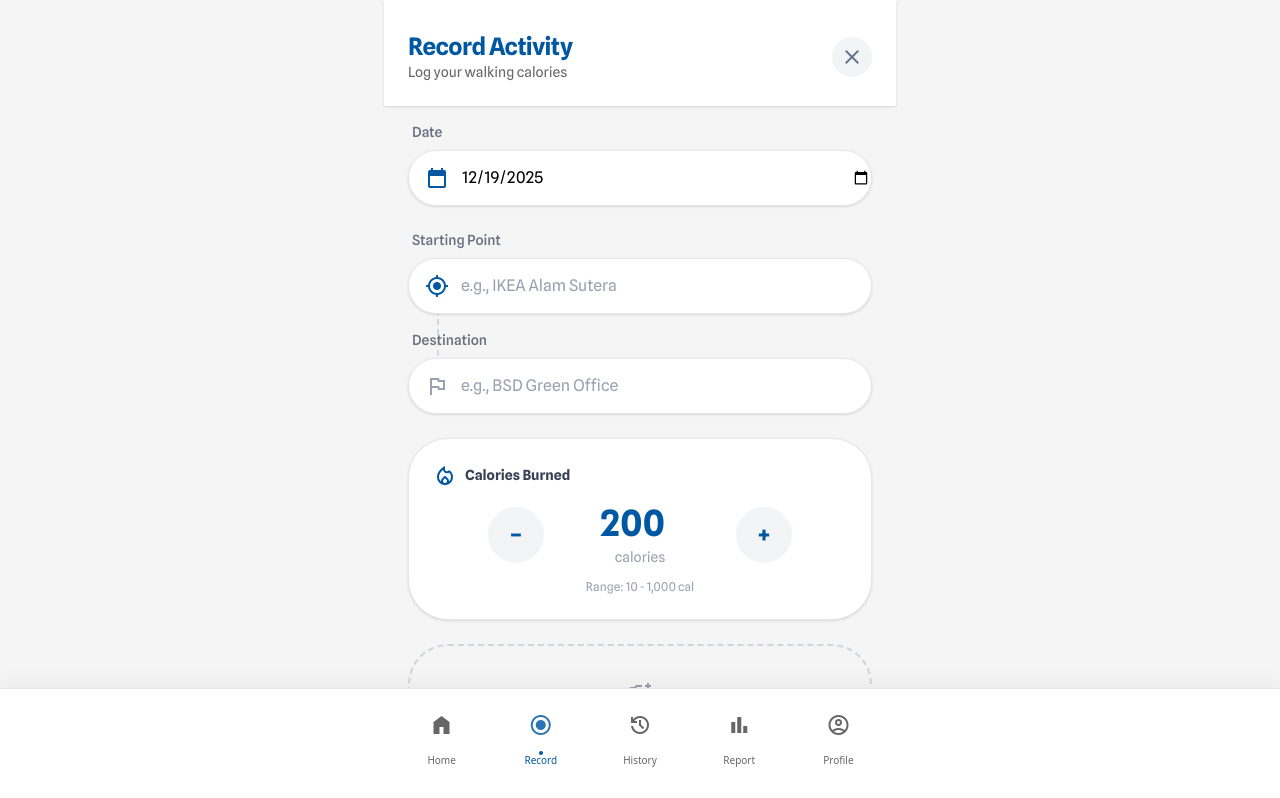
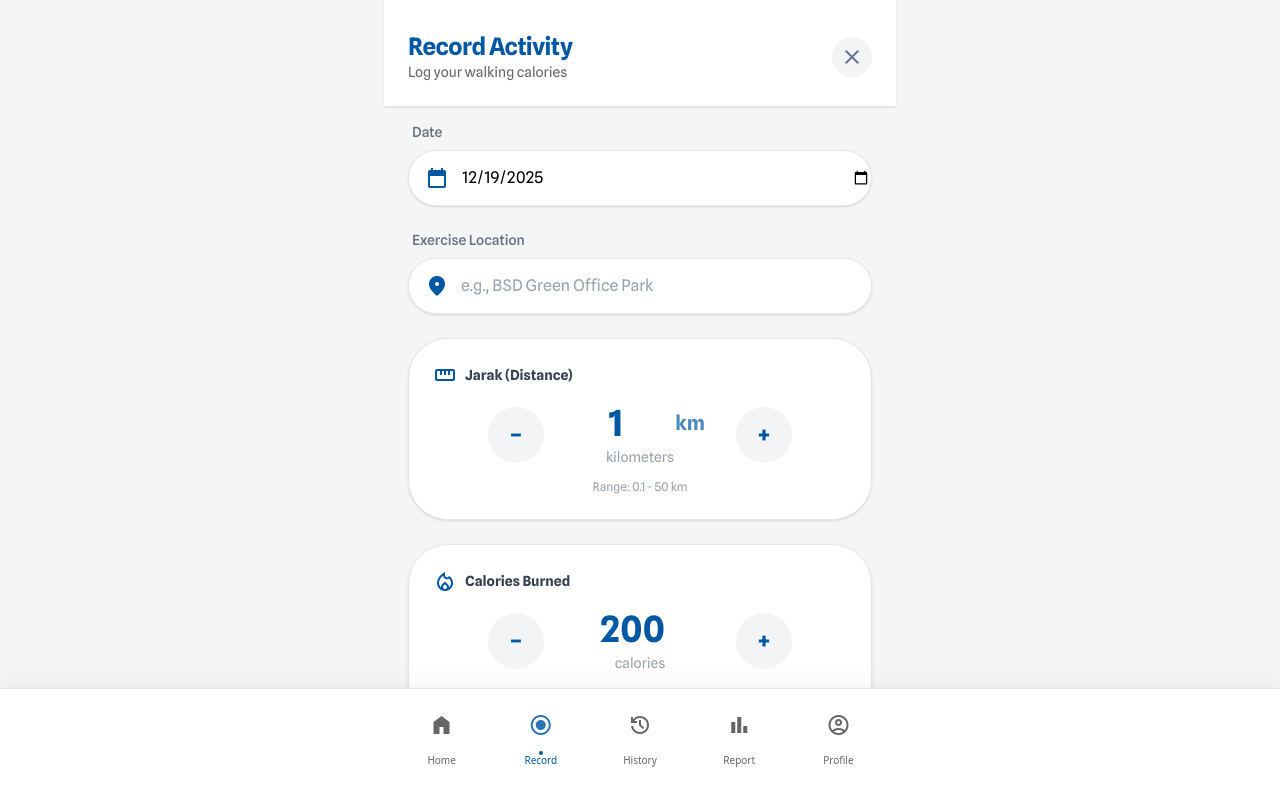
Before and after one commit to ilhaminudin24/ITDigital-wellbeing, a Next.js app: page /record in a window 1280 px wide. Shown: the top 798 px of the page. Built offline with nearby package versions, Linux system fonts and the light colour scheme.

Commit message:
Added Distance

```diff
--- a/src/app/dashboard/page.tsx
+++ b/src/app/dashboard/page.tsx
@@ -128,10 +128,10 @@ export default function Dashboard() {
                                         </div>
                                         <div className="flex-1">
                                             <p className="text-text-dark font-medium">
-                                                {activity.locationFrom} → {activity.locationTo}
+                                                {activity.location}
                                             </p>
                                             <p className="text-text-muted text-xs">
-                                                {new Date(activity.date).toLocaleDateString('en-US', {
+                                                {activity.distance} km • {new Date(activity.date).toLocaleDateString('en-US', {
                                                     month: 'short',
                                                     day: 'numeric',
                                                     year: 'numeric'
--- a/src/app/history/page.tsx
+++ b/src/app/history/page.tsx
@@ -17,9 +17,9 @@ interface Activity {
     date: { day: number; month: string };
     title: string;
     calories: number;
+    distance: number;
     photo?: string;
-    startPoint: string;
-    endPoint: string;
+    location: string;
 }
 
 export default function HistoryPage() {
@@ -38,11 +38,11 @@ export default function HistoryPage() {
                 day: date.getDate(),
                 month: monthNames[date.getMonth()]
             },
-            title: `${act.locationFrom} → ${act.locationTo}`,
+            title: act.location,
             calories: act.calories,
+            distance: act.distance,
             photo: act.photo || undefined,
-            startPoint: act.locationFrom,
-            endPoint: act.locationTo,
+            location: act.location,
         };
     };
 
--- a/src/app/record/page.tsx
+++ b/src/app/record/page.tsx
@@ -8,8 +8,8 @@ import { addActivity } from "@/lib/userData";
 export default function RecordPage() {
     const router = useRouter();
     const [date, setDate] = useState<string>(new Date().toISOString().split('T')[0]);
-    const [locationFrom, setLocationFrom] = useState<string>('');
-    const [locationTo, setLocationTo] = useState<string>('');
+    const [location, setLocation] = useState<string>('');
+    const [distance, setDistance] = useState<number>(1.0);
     const [calories, setCalories] = useState<number>(200);
     const [photo, setPhoto] = useState<string | null>(null);
     const [status, setStatus] = useState<'idle' | 'saving' | 'success'>('idle');
@@ -50,8 +50,15 @@ export default function RecordPage() {
             return;
         }
 
-        if (!locationFrom.trim() || !locationTo.trim()) {
-            setError('Please enter both start and end locations');
+        if (!location.trim()) {
+            setError('Please enter the exercise location');
+            setShake(true);
+            setTimeout(() => setShake(false), 500);
+            return;
+        }
+
+        if (distance <= 0 || distance > 50) {
+            setError('Distance must be between 0.1-50 km');
             setShake(true);
             setTimeout(() => setShake(false), 500);
             return;
@@ -64,8 +71,8 @@ export default function RecordPage() {
         setTimeout(() => {
             addActivity({
                 date,
-                locationFrom: locationFrom.trim(),
-                locationTo: locationTo.trim(),
+                location: location.trim(),
+                distance,
                 calories,
                 photo: photo || '',
             });
@@ -113,45 +120,66 @@ export default function RecordPage() {
                         </div>
                     </div>
 
-                    {/* Location Inputs */}
-                    <section className="relative flex flex-col gap-4">
-                        <div className="absolute left-[29px] top-12 bottom-12 w-0.5 border-l-2 border-dashed border-gray-300 z-0"></div>
-
-                        {/* Starting Point (A) */}
-                        <div className="relative z-10 group">
-                            <label className="block text-sm font-medium text-gray-500 mb-2 ml-1">Starting Point</label>
+                    {/* Exercise Location Input */}
+                    <div className="group">
+                        <label className="block text-sm font-medium text-gray-500 mb-2 ml-1">Exercise Location</label>
                         <div className="flex items-center w-full rounded-full bg-white border border-gray-200 focus-within:ring-2 focus-within:ring-primary overflow-hidden h-14 transition-all hover:bg-gray-50/50 shadow-sm">
                             <div className="pl-4 pr-3 flex items-center justify-center text-primary">
-                                    <span className="material-symbols-outlined filled">my_location</span>
+                                <span className="material-symbols-outlined filled">location_on</span>
                             </div>
                             <input
                                 className="w-full bg-transparent border-none text-black placeholder-gray-400 focus:ring-0 px-0 text-base focus:outline-none"
-                                    placeholder="e.g., IKEA Alam Sutera"
+                                placeholder="e.g., BSD Green Office Park"
                                 type="text"
-                                    value={locationFrom}
-                                    onChange={(e) => setLocationFrom(e.target.value)}
+                                value={location}
+                                onChange={(e) => setLocation(e.target.value)}
                                 style={{ color: 'black' }}
                             />
                         </div>
                     </div>
 
-                        {/* Destination (B) */}
-                        <div className="relative z-10 group">
-                            <label className="block text-sm font-medium text-gray-500 mb-2 ml-1">Destination</label>
-                            <div className="flex items-center w-full rounded-full bg-white border border-gray-200 focus-within:ring-2 focus-within:ring-primary overflow-hidden h-14 transition-all hover:bg-gray-50/50 shadow-sm">
-                                <div className="pl-4 pr-3 flex items-center justify-center text-gray-400">
-                                    <span className="material-symbols-outlined">flag</span>
+                    {/* Distance Input */}
+                    <section className="bg-white rounded-2xl p-6 border border-gray-200 shadow-sm">
+                        <div className="flex items-center gap-2 mb-4">
+                            <span className="material-symbols-outlined text-primary">straighten</span>
+                            <label className="text-sm font-bold text-gray-700">Jarak (Distance)</label>
                         </div>
+
+                        <div className="flex items-center justify-center gap-4">
+                            <button
+                                type="button"
+                                onClick={() => setDistance(Math.max(0.1, Math.round((distance - 0.5) * 10) / 10))}
+                                className="w-14 h-14 rounded-full bg-gray-100 hover:bg-gray-200 active:scale-95 transition-all flex items-center justify-center text-primary font-bold text-2xl"
+                            >
+                                −
+                            </button>
+                            <div className="flex-1 max-w-[160px]">
+                                <div className="flex items-center justify-center">
                                     <input
-                                    className="w-full bg-transparent border-none text-black placeholder-gray-400 focus:ring-0 px-0 text-base focus:outline-none"
-                                    placeholder="e.g., BSD Green Office"
-                                    type="text"
-                                    value={locationTo}
-                                    onChange={(e) => setLocationTo(e.target.value)}
-                                    style={{ color: 'black' }}
+                                        type="number"
+                                        value={distance}
+                                        onChange={(e) => setDistance(Math.max(0.1, Math.min(50, Number(e.target.value))))}
+                                        className="w-24 text-center text-4xl font-black text-primary bg-transparent border-none focus:outline-none focus:ring-0"
+                                        min={0.1}
+                                        max={50}
+                                        step={0.1}
                                     />
+                                    <span className="text-xl font-bold text-primary/70 ml-1">km</span>
                                 </div>
+                                <p className="text-center text-sm text-gray-400 mt-1">kilometers</p>
                             </div>
+                            <button
+                                type="button"
+                                onClick={() => setDistance(Math.min(50, Math.round((distance + 0.5) * 10) / 10))}
+                                className="w-14 h-14 rounded-full bg-gray-100 hover:bg-gray-200 active:scale-95 transition-all flex items-center justify-center text-primary font-bold text-2xl"
+                            >
+                                +
+                            </button>
+                        </div>
+
+                        <p className="text-center text-xs text-gray-400 mt-3">
+                            Range: 0.1 - 50 km
+                        </p>
                     </section>
 
                     {/* Calories Input */}
--- a/src/components/history/ActivityDetailModal.tsx
+++ b/src/components/history/ActivityDetailModal.tsx
@@ -7,9 +7,9 @@ interface Activity {
     date: { day: number; month: string };
     title: string;
     calories: number;
+    distance: number;
     photo?: string;
-    startPoint: string;
-    endPoint: string;
+    location: string;
 }
 
 interface ActivityDetailModalProps {
@@ -176,30 +176,29 @@ export default function ActivityDetailModal({ activity, onClose }: ActivityDetai
                             </div>
                         </div>
 
-                        {/* Route Timeline */}
-                        <div className="mb-8 relative">
-                            <h3 className="text-sm font-bold text-slate-900 mb-4 uppercase tracking-wide opacity-80">Route</h3>
-                            <div className="flex flex-col gap-0 pl-2">
-                                {/* Start Point */}
-                                <div className="flex gap-4 relative">
-                                    <div className="flex flex-col items-center">
-                                        <div className="w-4 h-4 rounded-full border-[3px] border-emerald-500 bg-white z-10"></div>
-                                        <div className="w-0.5 h-full bg-gray-200 absolute top-4 bottom-[-20px]"></div>
+                        {/* Activity Info */}
+                        <div className="mb-8">
+                            <h3 className="text-sm font-bold text-slate-900 mb-4 uppercase tracking-wide opacity-80">Activity Info</h3>
+                            <div className="flex flex-col gap-4">
+                                {/* Location */}
+                                <div className="flex items-start gap-4 bg-gray-50 rounded-xl p-4">
+                                    <div className="w-10 h-10 rounded-full bg-primary/10 flex items-center justify-center shrink-0">
+                                        <span className="material-symbols-outlined text-primary">location_on</span>
                                     </div>
-                                    <div className="pb-8">
-                                        <div className="text-sm font-bold text-slate-900">{activity?.startPoint || "Start Point"}</div>
-                                        <div className="text-xs text-slate-500">Start Point</div>
+                                    <div>
+                                        <div className="text-xs text-slate-500 mb-1">Exercise Location</div>
+                                        <div className="text-sm font-bold text-slate-900">{activity?.location || "Location"}</div>
                                     </div>
                                 </div>
 
-                                {/* End Point */}
-                                <div className="flex gap-4">
-                                    <div className="flex flex-col items-center">
-                                        <div className="w-4 h-4 rounded-full bg-red-500 border-2 border-white shadow-sm z-10"></div>
+                                {/* Distance */}
+                                <div className="flex items-start gap-4 bg-gray-50 rounded-xl p-4">
+                                    <div className="w-10 h-10 rounded-full bg-accent/30 flex items-center justify-center shrink-0">
+                                        <span className="material-symbols-outlined text-primary">straighten</span>
                                     </div>
                                     <div>
-                                        <div className="text-sm font-bold text-slate-900">{activity?.endPoint || "End Point"}</div>
-                                        <div className="text-xs text-slate-500">Destination</div>
+                                        <div className="text-xs text-slate-500 mb-1">Jarak (Distance)</div>
+                                        <div className="text-sm font-bold text-slate-900">{activity?.distance || 0} km</div>
                                     </div>
                                 </div>
                             </div>
--- a/src/components/history/ActivityItem.tsx
+++ b/src/components/history/ActivityItem.tsx
@@ -9,6 +9,7 @@ interface ActivityItemProps {
     };
     title: string;
     calories: number;
+    distance?: number;
     photo?: string;
     isLast?: boolean;
     onClick?: () => void;
@@ -16,8 +17,9 @@ interface ActivityItemProps {
 
 export default function ActivityItem({
     date = { day: 12, month: "Jan" },
-    title = "IKEA → BSD Green Office",
+    title = "BSD Green Office Park",
     calories = 350,
+    distance,
     photo,
     isLast = false,
     onClick,
@@ -44,6 +46,12 @@ export default function ActivityItem({
                     {title}
                 </h3>
                 <div className="flex items-center gap-3">
+                    {distance !== undefined && (
+                        <span className="text-xs text-text-muted flex items-center gap-1">
+                            <span className="material-symbols-outlined !text-[14px]">straighten</span>
+                            {distance} km
+                        </span>
+                    )}
                     <span className="text-xs text-text-muted flex items-center gap-1">
                         <span className="material-symbols-outlined !text-[14px]">local_fire_department</span>
                         {calories} cal
--- a/src/components/history/ActivityList.tsx
+++ b/src/components/history/ActivityList.tsx
@@ -8,9 +8,9 @@ interface Activity {
     date: { day: number; month: string };
     title: string;
     calories: number;
+    distance: number;
     photo?: string;
-    startPoint: string;
-    endPoint: string;
+    location: string;
 }
 
 interface ActivityListProps {
@@ -100,6 +100,7 @@ export default function ActivityList({ activities, month, onMonthChange, isLoadi
                             date={activity.date}
                             title={activity.title}
                             calories={activity.calories}
+                            distance={activity.distance}
                             photo={activity.photo}
                             isLast={index === activities.length - 1}
                         />
--- a/src/lib/userData.ts
+++ b/src/lib/userData.ts
@@ -21,8 +21,8 @@ export interface User {
 export interface Activity {
     id: string;
     date: string;        // ISO date string (YYYY-MM-DD)
-    locationFrom: string;
-    locationTo: string;
+    location: string;    // Exercise location (single field)
+    distance: number;    // Distance in km
     calories: number;
     photo: string;       // base64 encoded
     createdAt: string;   // ISO datetime string
@@ -296,8 +296,8 @@ function saveActivities(activities: Activity[]): void {
  */
 export function addActivity(data: {
     date: string;
-    locationFrom: string;
-    locationTo: string;
+    location: string;
+    distance: number;
     calories: number;
     photo: string;
 }): Activity {
@@ -306,8 +306,8 @@ export function addActivity(data: {
     const activity: Activity = {
         id: `act-${Date.now()}`,
         date: data.date,
-        locationFrom: data.locationFrom,
-        locationTo: data.locationTo,
+        location: data.location,
+        distance: data.distance,
         calories: data.calories,
         photo: data.photo,
         createdAt: new Date().toISOString(),
@@ -403,8 +403,8 @@ export function initializeMockData(): void {
         {
             id: 'act-001',
             date: '2026-01-15',
-            locationFrom: 'IKEA Alam Sutera',
-            locationTo: 'BSD Green Office',
+            location: 'BSD Green Office Park',
+            distance: 2.5,
             calories: 350,
             photo: '',
             createdAt: '2026-01-15T08:30:00.000Z',
@@ -412,8 +412,8 @@ export function initializeMockData(): void {
         {
             id: 'act-002',
             date: '2026-01-12',
-            locationFrom: 'Living World',
-            locationTo: 'Flavor Bliss',
+            location: 'AEON Mall BSD City',
+            distance: 3.2,
             calories: 420,
             photo: '',
             createdAt: '2026-01-12T07:45:00.000Z',
@@ -421,8 +421,8 @@ export function initializeMockData(): void {
         {
             id: 'act-003',
             date: '2026-01-10',
-            locationFrom: 'Office Tower A',
-            locationTo: 'Food Court',
+            location: 'The Breeze BSD',
+            distance: 1.5,
             calories: 180,
             photo: '',
             createdAt: '2026-01-10T12:15:00.000Z',
@@ -430,8 +430,8 @@ export function initializeMockData(): void {
         {
             id: 'act-004',
             date: '2026-01-05',
-            locationFrom: 'Bus Stop',
-            locationTo: 'Office Lobby',
+            location: 'IKEA Alam Sutera',
+            distance: 1.2,
             calories: 150,
             photo: '',
             createdAt: '2026-01-05T07:30:00.000Z',
@@ -439,8 +439,8 @@ export function initializeMockData(): void {
         {
             id: 'act-005',
             date: '2025-12-28',
-            locationFrom: 'Home',
-            locationTo: 'City Park',
+            location: 'Scientia Square Park',
+            distance: 4.0,
             calories: 520,
             photo: '',
             createdAt: '2025-12-28T06:00:00.000Z',
@@ -448,8 +448,8 @@ export function initializeMockData(): void {
         {
             id: 'act-006',
             date: '2025-12-20',
-            locationFrom: 'Gym',
-            locationTo: 'Supermarket',
+            location: 'Living World Alam Sutera',
+            distance: 2.8,
             calories: 380,
             photo: '',
             createdAt: '2025-12-20T17:30:00.000Z',
```
Also changed, not shown: 2 other files (tests, documents, lock files or other folders). Lines whose indentation alone changed are shown as unchanged.
